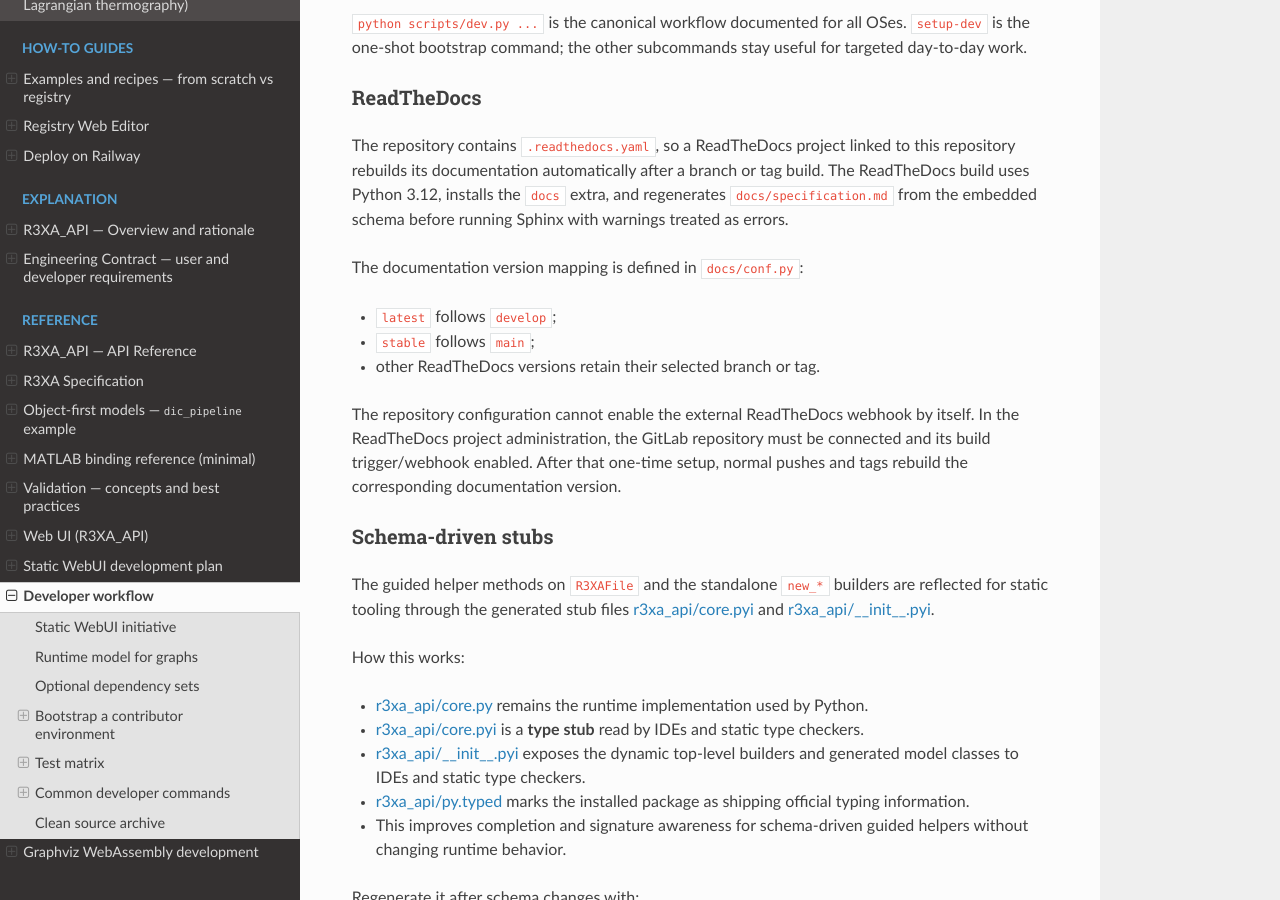
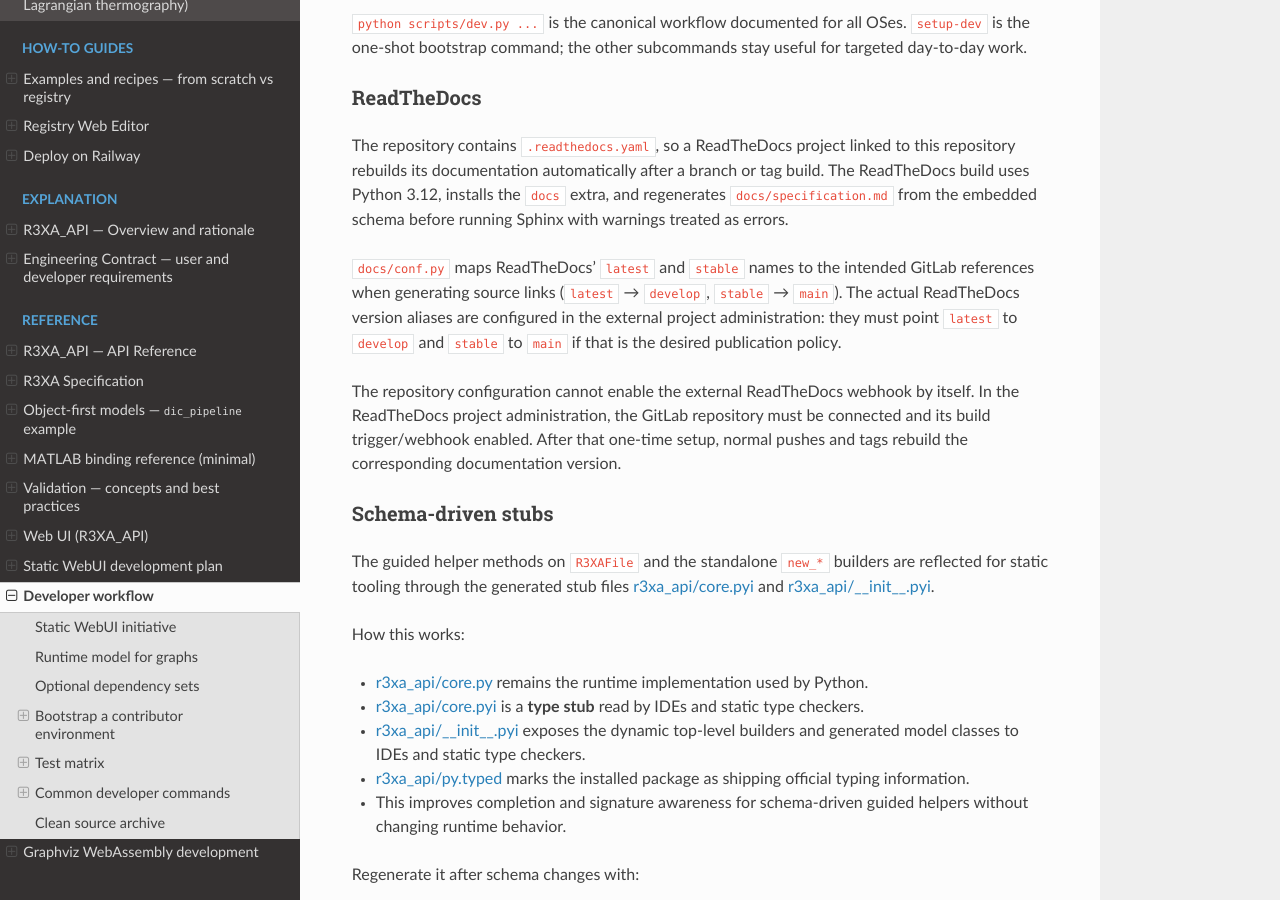
Before and after one commit to jeffwitz/R3XA_API, a Sphinx documentation site: the page built from docs/dev_workflow.md, in a window 1280 px wide and 900 px high, scrolled down 4781 px. Built offline with Sphinx 7.4.7 and the Read the Docs theme 3.1.0, drawn with Linux system fonts in a browser that asks for light colours.

Commit message:
docs: clarify ReadTheDocs branch aliases

```diff
--- a/docs/dev_workflow.md
+++ b/docs/dev_workflow.md
@@ -234,11 +234,11 @@ build. The ReadTheDocs build uses Python 3.12, installs the `docs` extra, and
 regenerates `docs/specification.md` from the embedded schema before running
 Sphinx with warnings treated as errors.
 
-The documentation version mapping is defined in `docs/conf.py`:
-
-- `latest` follows `develop`;
-- `stable` follows `main`;
-- other ReadTheDocs versions retain their selected branch or tag.
+`docs/conf.py` maps ReadTheDocs' `latest` and `stable` names to the intended
+GitLab references when generating source links (`latest` → `develop`,
+`stable` → `main`). The actual ReadTheDocs version aliases are configured in
+the external project administration: they must point `latest` to `develop` and
+`stable` to `main` if that is the desired publication policy.
 
 The repository configuration cannot enable the external ReadTheDocs webhook by
 itself. In the ReadTheDocs project administration, the GitLab repository must be
```
Also changed, not shown: CLAUDE.md (+3 -2 lines).
